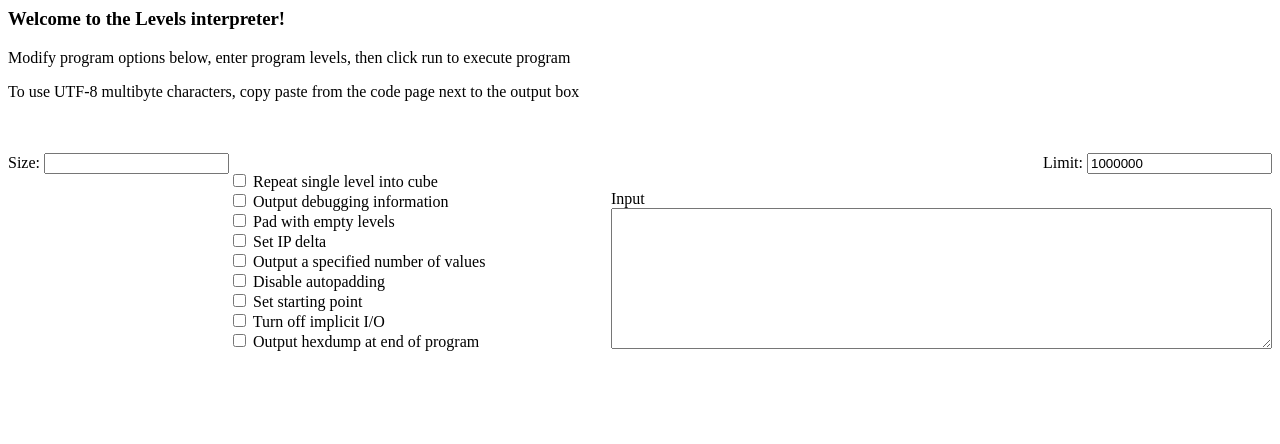
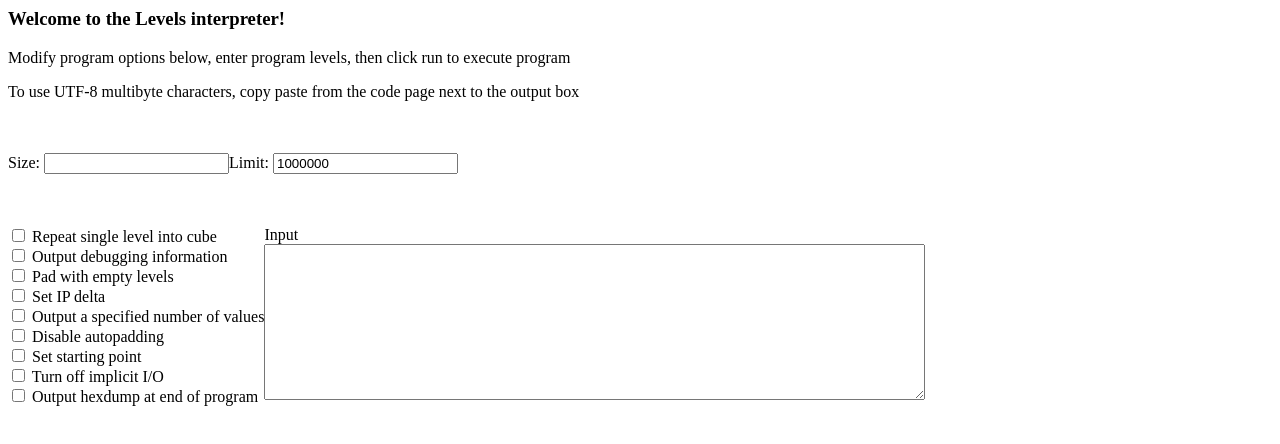
Before and after one commit to levelslang/levelslang.github.io, a plain HTML site: page index.html in a window 1280 px wide. Drawn offline with Linux system fonts and the light colour scheme.

Commit message:
Update index.html

```diff
--- a/index.html
+++ b/index.html
@@ -1,7 +1,7 @@
 <html>
 	<head>
 		<title>
-		2 - Levels intepreter
+		1 - Levels intepreter
 		</title>
 	</head>
 
@@ -21,14 +21,16 @@
 					<input type="number" id="size" name="size" min="1">
 				</form>
 			</div>
-			<div style="float:right">
+			<div style="float:center">
 				<form>
 					<label for="limit">Limit: </label>
 					<input type="number" id="limit" name="limit" min="1" value="1000000">
 				</form>
 			</div>
 		</div>
-		<br>
+
+		<br><br>
+
 		<div>
 			<div style="float:left">
 				<form>
@@ -61,9 +63,9 @@
 				</form>
 			</div>
 
-			<div style="float:right">
+			<div style="float:center">
 				<label for="input">Input</label><br>
-				<textarea id="input" name="input" rows="9" cols="80"></textarea>
+				<textarea id="input" name="input" rows="10" cols="80"></textarea>
 			</div>
 		</div>
 	</body>
```
